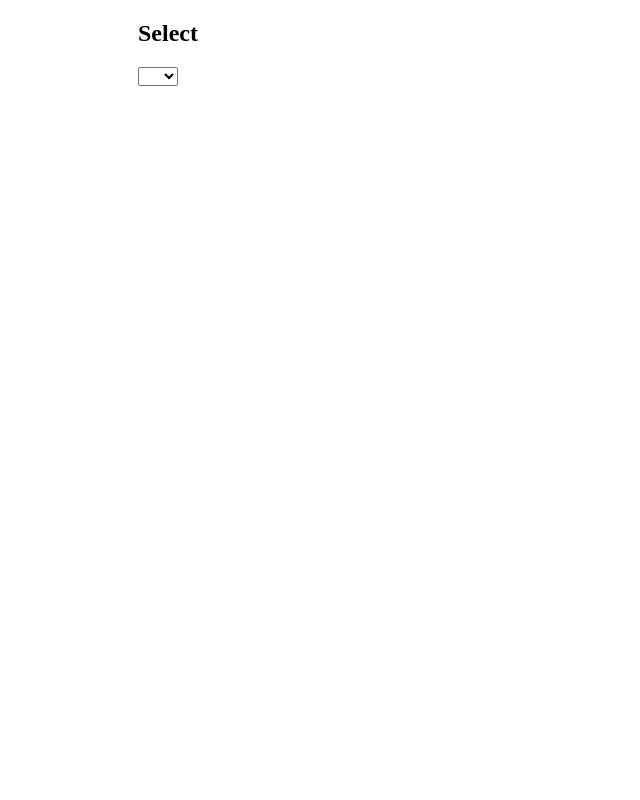
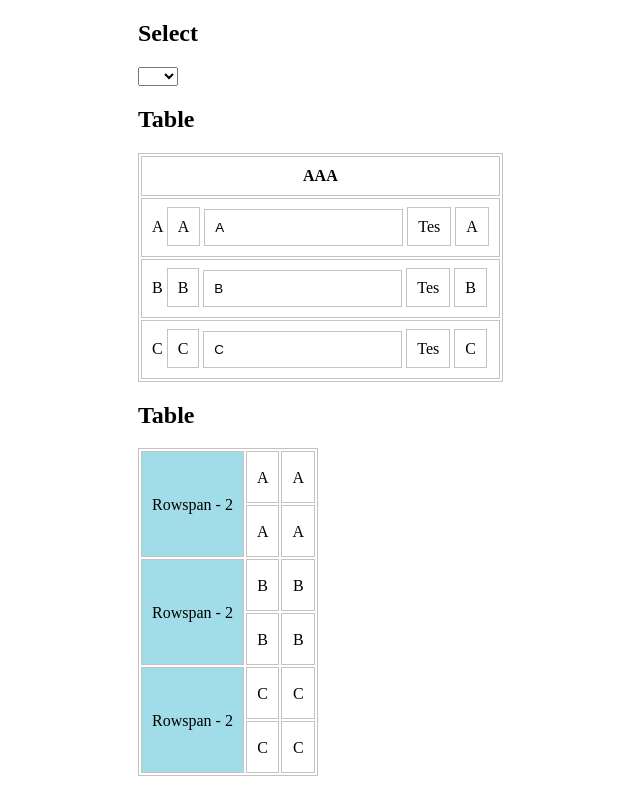
Before and after one commit to shokatsukawa/vue.js_sample, a plain HTML site: page index.html in a window 1280 px wide. Shown: the whole page, without its empty margins (22-662 px from the left). Drawn offline with nearby package versions, Linux system fonts and the light colour scheme.

Commit message:
Add table sample.

```diff
--- a/index.html
+++ b/index.html
@@ -29,6 +29,44 @@
       {{selected}}
     </section>
 
+    <!-- table -->
+    <section id="table">
+      <h2>Table</h2>
+      <table>
+        <tr>
+          <th>AAA</th>
+        </tr>
+        <tr v-for="data in datas">
+          <td>
+            {{data.val}}
+            <span>{{data.val}}</span>
+            <table-input :val="data.val"></table-input>
+            <message message="Tes"></message>
+            <message :message="data.val"></message>
+          </td>
+        </tr>
+      </table>
+    </section>
+
+    <!-- table2 -->
+    <section id="table2">
+      <h2>Table</h2>
+      <table>
+        <tbody>
+          <template v-for="data in datas">
+            <tr>
+              <td height="30" align="center" valign="middle" bgcolor="#a1dde8" style="line-height:1.2em;" rowspan="2">Rowspan - 2</td>
+              <td height="30" align="center" valign="middle" bgcolor="#FFFFFF" style="line-height:1.2em;">{{data.val}}</td>
+              <td height="30" align="center" valign="middle" bgcolor="#FFFFFF" style="line-height:1.2em;">{{data.val}}</td>
+            </tr>
+            <tr>
+              <td height="30" align="center" valign="middle" bgcolor="#FFFFFF" style="line-height:1.2em;">{{data.val}}</td>
+              <td height="30" align="center" valign="middle" bgcolor="#FFFFFF" style="line-height:1.2em;">{{data.val}}</td>
+            </tr>
+          </template>
+        </tbody>
+      </table>
+    </section>
   </div>
 </body>
 </html>
--- a/script.js
+++ b/script.js
@@ -19,4 +19,53 @@ $(function() {
 
 
   Select.options = [{val: 'A'}, {val: 'B'}, {val: 'C'}];
+
+  // table ----------------------------------------------------------------------
+
+  var Table = new Vue({
+    el: '#table',
+    components: {
+      'table-input': {
+        props: ['val'],
+        template: '<input type="text" v-on:change="change" :value="val"/>',
+        methods: {
+          // セレクトボックスチェンジイベント
+          change: function (e) {
+            var val = $(e.target).val();
+            alert('select -- val -- ' + val);
+          }
+        }
+      },
+      'message': {
+        props: ['message'],
+        template: '<span>{{ message }}</span>',
+      }
+    },
+    data: {
+      datas: [{val: 'A'}, {val: 'B'}, {val: 'C'}],
+      methods: {
+        // セレクトボックスチェンジイベント
+        change: function (e) {
+          var val = $(e.target).val();
+          alert('select -- val -- ' + val);
+        }
+      }
+    },
+  });
+
+  // table2 --------------------------------------------------------------------
+
+  var Table2 = new Vue({
+    el: '#table2',
+    data: {
+      datas: [{val: 'A'}, {val: 'B'}, {val: 'C'}],
+      methods: {
+        // セレクトボックスチェンジイベント
+        change: function (e) {
+          var val = $(e.target).val();
+          alert('select -- val -- ' + val);
+        }
+      }
+    },
+  });
 });
--- a/style.css
+++ b/style.css
@@ -3,3 +3,11 @@
   margin-right: auto;
   margin-left: auto;
 }
+
+table {
+  border: 1px solid rgb(195, 195, 195);
+}
+table * {
+  border: 1px solid rgb(195, 195, 195);
+  padding: 10px;
+}
```
